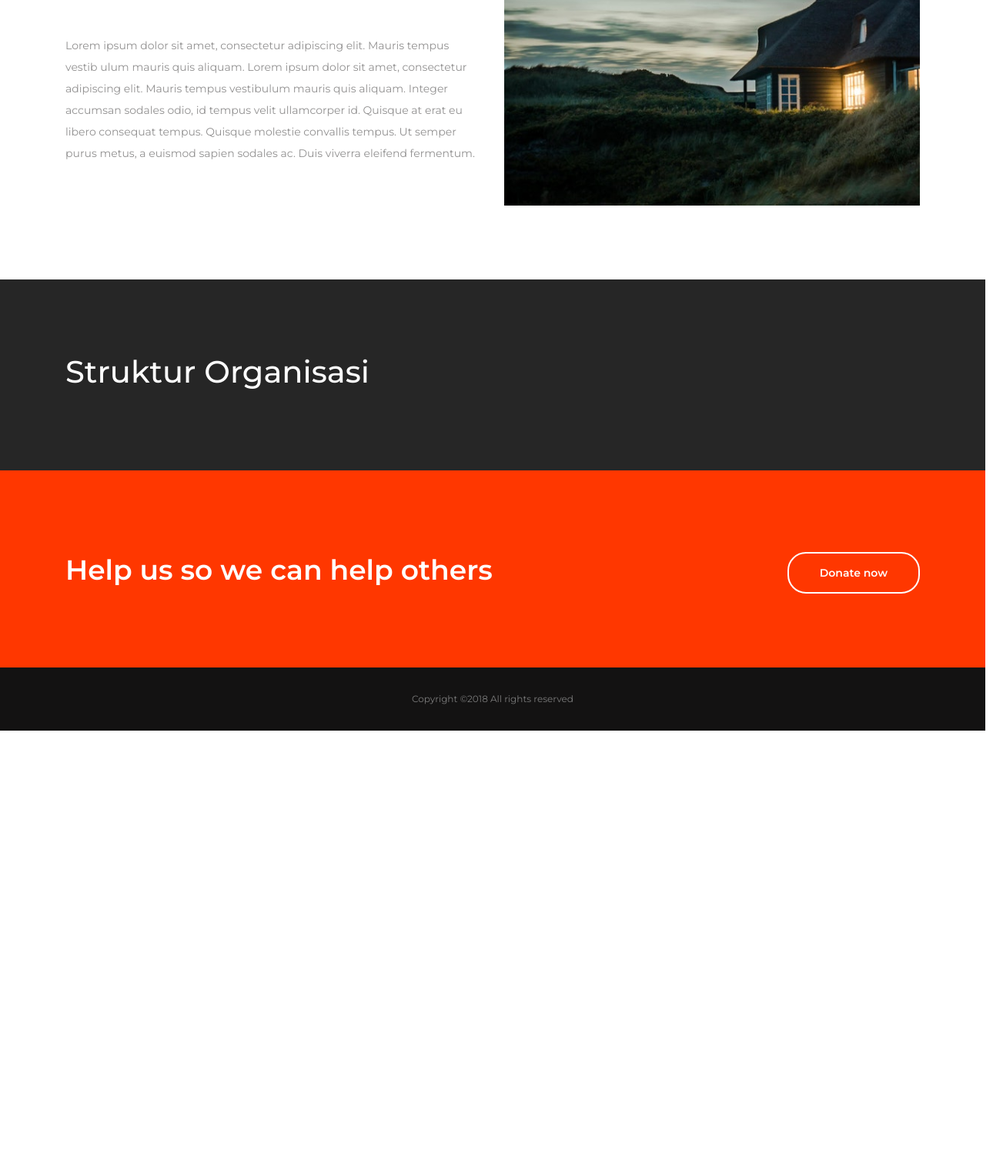
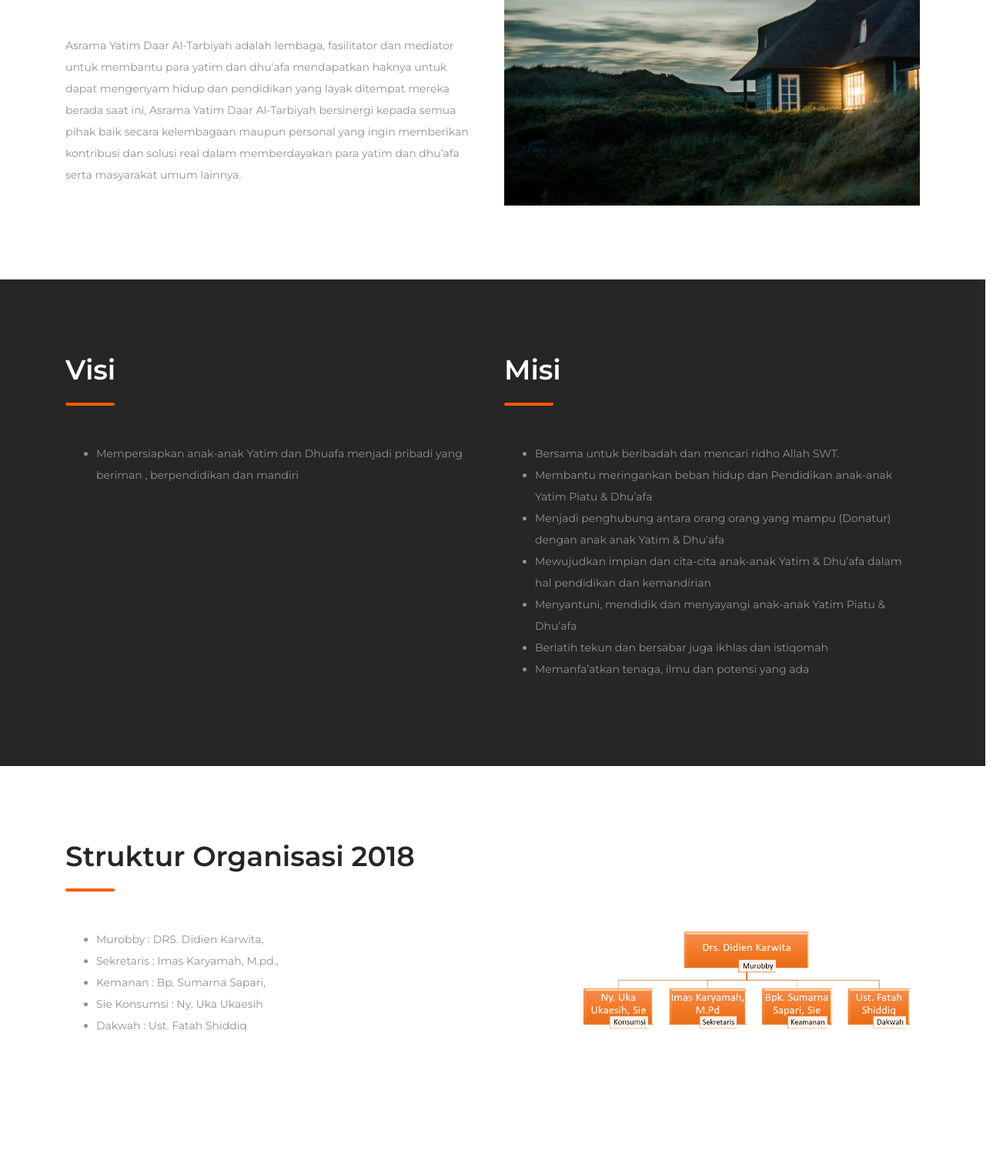
Before and after one commit to shidqiaqil/Web-Asrama-Yatim, a plain HTML site: page Profil.html in a window 1280 px wide. Shown: the part 559-2080 px from the top of the page at 77% size, 1303 px wide, since content can reach past the window. Before the commit the page ends 1508 px from the top, so only its background shows below. Drawn offline with Linux system fonts and the light colour scheme.

Commit message:
update banyak

```diff
--- a/about.html
+++ b/Profil.html
@@ -48,8 +48,9 @@
                     <nav class="site-navigation d-flex justify-content-end align-items-center">
                         <ul class="d-flex flex-column flex-lg-row justify-content-lg-end align-content-center">
                           <li><a href="index.html">Home</a></li>
-                          <li class="current-menu-item"><a href="about.html">Profil</a></li>
-                          <li><a href="portfolio.html">Gallery</a></li>
+                          <li class="current-menu-item"><a href="profil.html">Profil</a></li>
+                          <li><a href="Donasi.html">Donasi</a></li>
+                          <li><a href="gallery.html">Gallery</a></li>
                           <li><a href="contact.html">Contact</a></li>
                         </ul>
                     </nav><!-- .site-navigation -->
@@ -86,7 +87,7 @@
                         </header><!-- .entry-header -->
 
                         <div class="entry-content mt-5">
-                            <p>Lorem ipsum dolor sit amet, consectetur adipiscing elit. Mauris tempus vestib ulum mauris quis aliquam. Lorem ipsum dolor sit amet, consectetur adipiscing elit. Mauris tempus vestibulum mauris quis aliquam. Integer accumsan sodales odio, id tempus velit ullamcorper id. Quisque at erat eu libero consequat tempus. Quisque molestie convallis tempus. Ut semper purus metus, a euismod sapien sodales ac. Duis viverra eleifend fermentum.</p>
+                            <p>Asrama Yatim Daar Al-Tarbiyah adalah lembaga, fasilitator dan mediator untuk membantu para yatim dan dhu'afa mendapatkan haknya untuk dapat mengenyam hidup dan pendidikan yang layak ditempat mereka berada saat ini, Asrama Yatim Daar Al-Tarbiyah bersinergi kepada semua pihak baik secara kelembagaan maupun personal yang ingin memberikan kontribusi dan solusi real dalam memberdayakan para yatim dan dhu’afa serta masyarakat umum lainnya.</p>
                         </div><!-- .entry-content -->
 
 
@@ -101,13 +102,76 @@
     </div><!-- .home-page-icon-boxes -->
 
     <div class="about-stats">
-        <div class="container"> <h1 style= "color:white;">Struktur Organisasi </h1>
+        <div class="container">
             <div class="row">
+                <div class="col-12 col-lg-6 order-2 order-lg-1">
+                    <div class="welcome-content">
+                        <header class="entry-header">
+                            <h2 class="entry-title" style="color: white">Visi</h2>
+                        </header><!-- .entry-header -->
 
+                        <div class="entry-content mt-5">
+                            <ul>
+                                <li>Mempersiapkan anak-anak Yatim dan Dhuafa menjadi pribadi yang  beriman , berpendidikan dan mandiri</li>
+                            </ul>
+                        </div><!-- .entry-content -->
+
+
+                    </div><!-- .welcome-content -->
+                </div><!-- .col -->
+
+                <div class="col-12 col-lg-6 order-1 order-lg-2">
+                    <div class="welcome-content">
+                        <header class="entry-header">
+                            <h2 class="entry-title" style="color: white">Misi</h2>
+                        </header><!-- .entry-header -->
+
+                        <div class="entry-content mt-5">
+                            <ul>
+                                <li>Bersama untuk beribadah dan mencari ridho Allah SWT.</li>
+                                <li>Membantu  meringankan beban hidup dan Pendidikan anak-anak Yatim Piatu & Dhu’afa</li>
+                                <li>Menjadi penghubung antara orang orang yang  mampu (Donatur) dengan anak anak Yatim &  Dhu’afa</li>
+                                <li>Mewujudkan  impian dan cita-cita anak-anak Yatim & Dhu’afa dalam hal pendidikan dan kemandirian</li>
+                                <li>Menyantuni, mendidik dan menyayangi  anak-anak  Yatim Piatu & Dhu’afa</li>
+                                <li>Berlatih tekun dan bersabar juga ikhlas dan istiqomah</li>
+                                <li>Memanfa’atkan tenaga, ilmu dan potensi yang ada</li>
+                            </ul>
+                        </div><!-- .entry-content -->
+
+
+                    </div><!-- .welcome-content -->
+                </div><!-- .col -->
             </div>
         </div>
     </div>
 
+    <div class="welcome-wrap">
+        <div class="container">
+            <div class="row">
+                <div class="col-12 col-lg-6 order-2 order-lg-1">
+                    <div class="welcome-content">
+                        <header class="entry-header">
+                            <h2 class="entry-title">Struktur Organisasi 2018</h2>
+                        </header><!-- .entry-header -->
+                        <div class="entry-content mt-5">
+                            <ul>
+                                <li>Murobby : DRS. Didien Karwita,</li>
+                                <li>Sekretaris : Imas Karyamah, M.pd.,</li>
+                                <li>Kemanan : Bp. Sumarna Sapari,</li>
+                                <li>Sie Konsumsi : Ny. Uka Ukaesih</li>
+                                <li>Dakwah : Ust. Fatah Shiddiq</li>
+                            </ul>
+                        </div><!-- .entry-content -->
+
+                    </div><!-- .welcome-content -->
+                </div><!-- .col -->
+
+                <div class="col-12 col-lg-6 order-1 order-lg-2">
+                    <center><img style="width: 120%; height: 300%;" src="images/so.png"></center>
+                </div><!-- .col -->
+            </div><!-- .row -->
+        </div><!-- .container -->
+    </div><!-- .home-page-icon-boxes -->
 
 
     <div class="help-us">
```
Also changed, not shown: Donasi.html (added, +162 -0 lines), contact.html (+5 -4 lines), gallery.html (renamed from portfolio.html, +3 -2 lines), index.html (+3 -2 lines), images/so.png (added).
